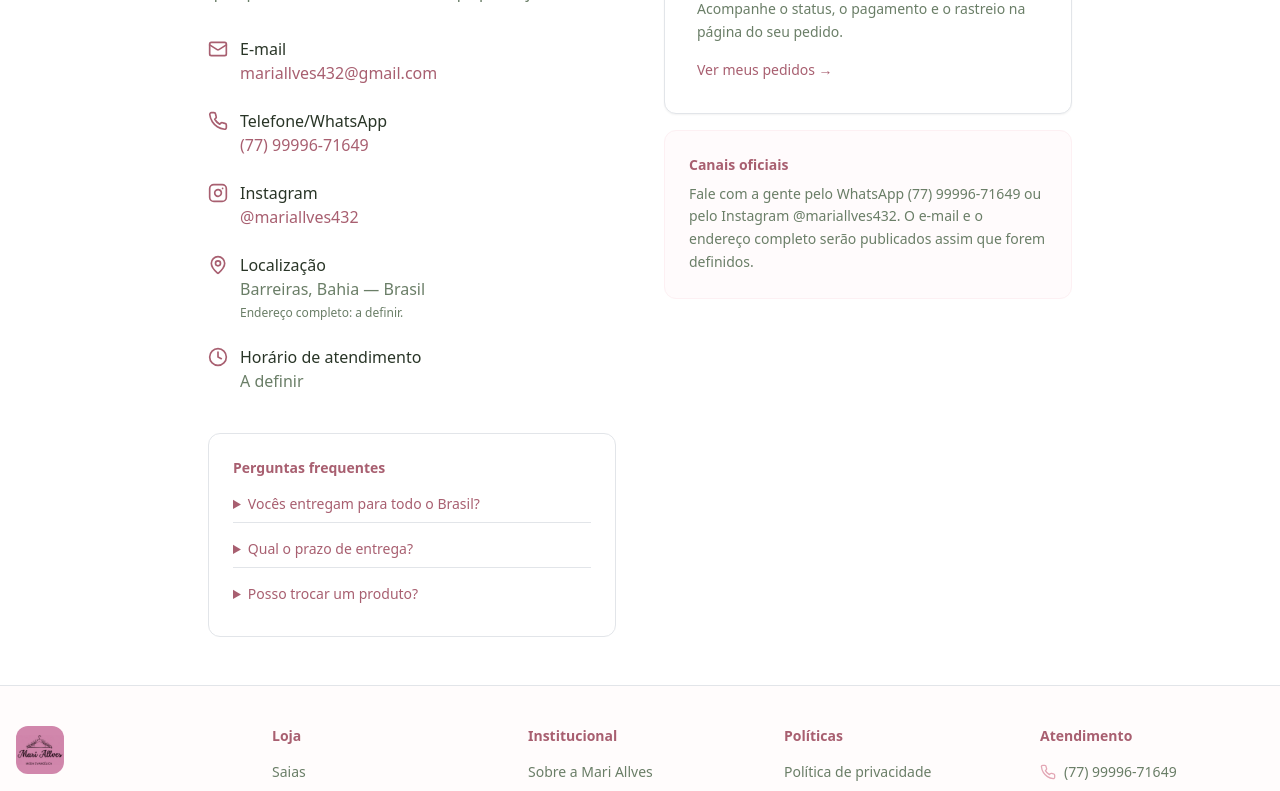
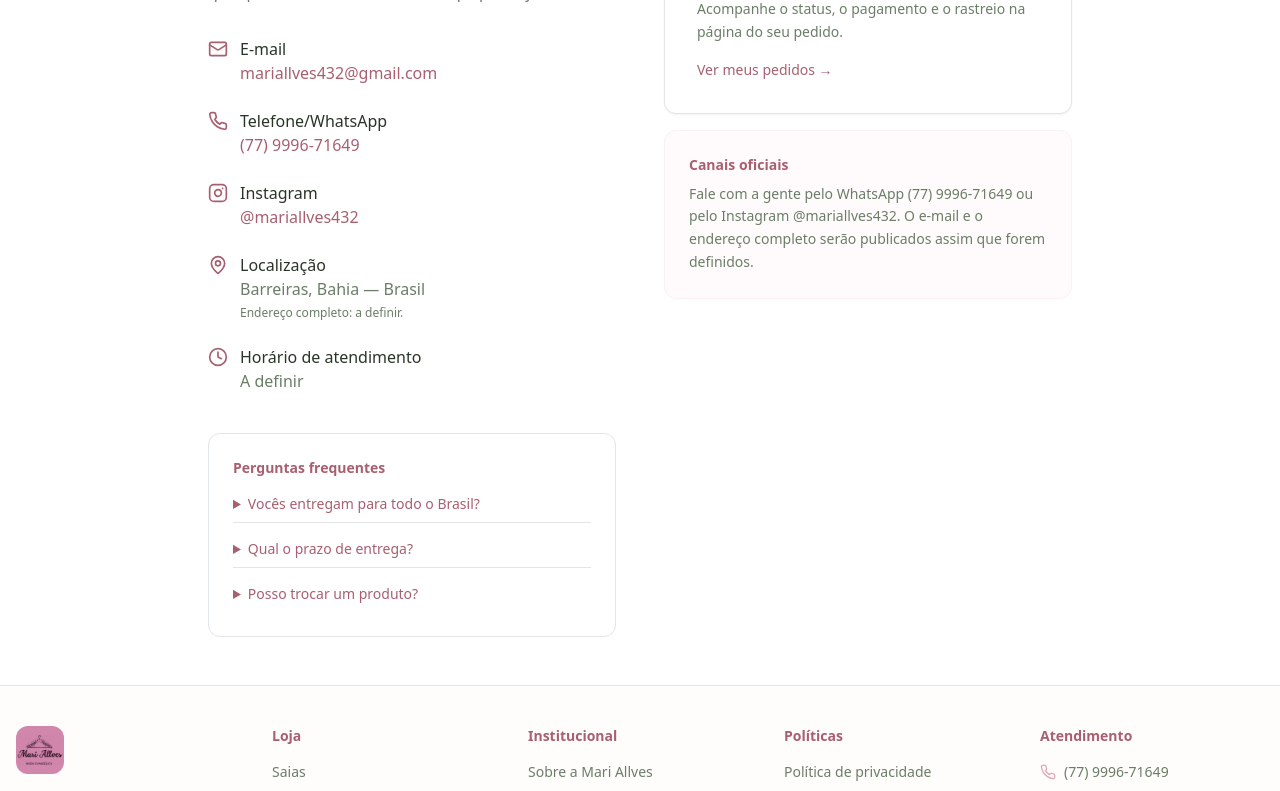
Before and after one commit to fabiotelmo5-create/mari-allves-loja, a Next.js app in the folder apps/web/: page /contato in a window 1280 px wide. Shown: the part 300-1091 px from the top of the page. Built offline with nearby package versions, Linux system fonts and the light colour scheme.

Commit message:
fix: corrigir telefone da loja em todas as telas

```diff
--- a/apps/web/src/app/contato/page.tsx
+++ b/apps/web/src/app/contato/page.tsx
@@ -36,7 +36,7 @@ export default function ContatoPage() {
                     rel="noopener noreferrer"
                     className="text-rosé-700 hover:underline"
                   >
-                    (77) 99996-71649
+                    (77) 9996-71649
                   </a>
                 </div>
               </div>
@@ -129,7 +129,7 @@ export default function ContatoPage() {
                 Canais oficiais
               </h3>
               <p className="text-sm text-muted-foreground leading-relaxed">
-                Fale com a gente pelo WhatsApp (77) 99996-71649 ou pelo Instagram
+                Fale com a gente pelo WhatsApp (77) 9996-71649 ou pelo Instagram
                 @mariallves432. O e-mail e o endereço completo serão publicados
                 assim que forem definidos.
               </p>
--- a/apps/web/src/components/footer.tsx
+++ b/apps/web/src/components/footer.tsx
@@ -78,7 +78,7 @@ export function Footer() {
               <li className="flex items-start gap-2">
                 <Phone className="h-4 w-4 mt-0.5 text-rosé-400" />
                 <a href="https://wa.me/5577999671649" target="_blank" rel="noopener noreferrer" className="hover:text-rosé-700 hover:underline">
-                  (77) 99996-71649
+                  (77) 9996-71649
                 </a>
               </li>
               <li className="flex items-start gap-2">
--- a/apps/web/src/components/navbar.tsx
+++ b/apps/web/src/components/navbar.tsx
@@ -378,7 +378,7 @@ export function Navbar() {
               <div className="rounded-xl bg-rosé-50 p-4 text-xs leading-relaxed text-muted-foreground">
                 <p className="font-medium text-foreground">Atendimento</p>
                 <p className="mt-1">Barreiras, Bahia — Brasil</p>
-                <p>mariallves432@gmail.com · (77) 99996-71649 · @mariallves432</p>
+                <p>mariallves432@gmail.com · (77) 9996-71649 · @mariallves432</p>
               </div>
             </div>
           </aside>
```
